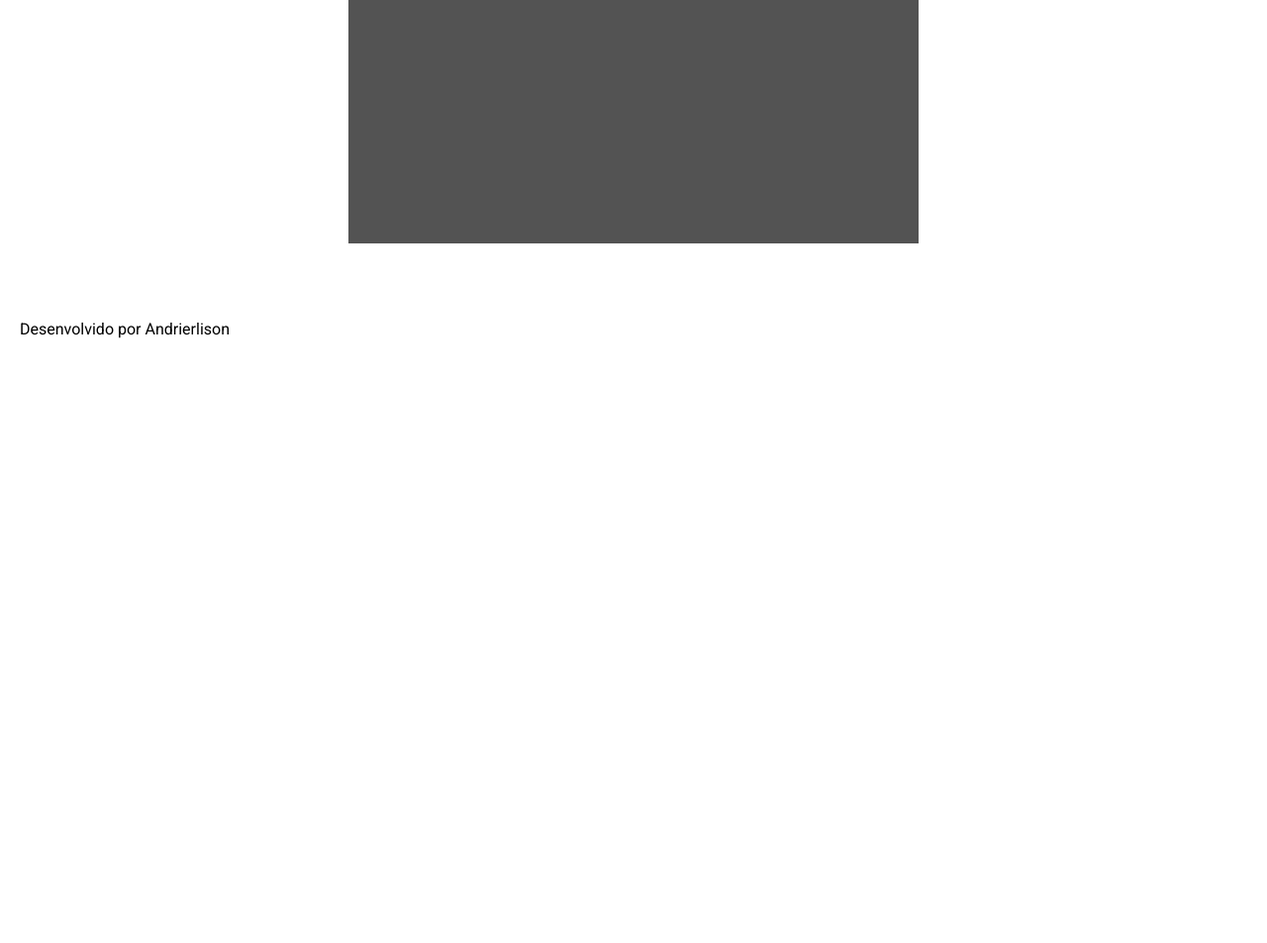
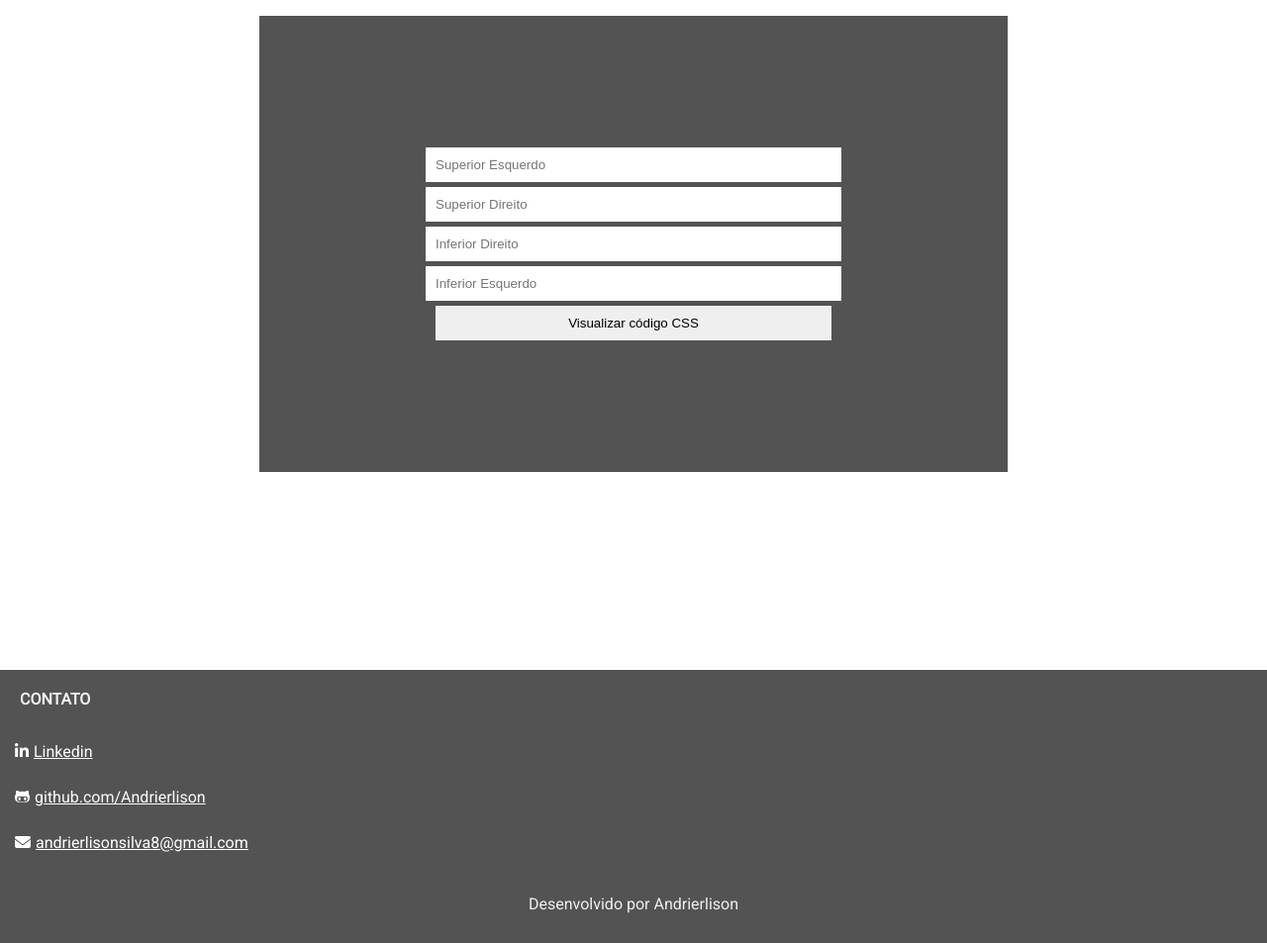
Before and after one commit to Andrierlison/radius-border-viewer, a plain HTML site: page index.html in a window 1280 px wide. Shown: the part 438-1391 px from the top of the page at 99% size. Before the commit the page ends 800 px from the top, so only its background shows below. Drawn offline with Linux system fonts and the light colour scheme.

Commit message:
Adição da área de contatos e correção do tamanho da div

```diff
--- /dev/null
+++ b/css/styles.css
@@ -0,0 +1,74 @@
+* {
+  padding: 0px;
+  margin: 0px;
+}
+
+body {
+  width: 100%;
+  height: 100%;
+  font-family: "Roboto", sans-serif;
+}
+
+header {
+  background-color: #535353;
+  color: #ffffff;
+}
+
+header h1 {
+  padding: 10%;
+}
+main {
+  margin: 20vh auto;
+}
+main div {
+  background-color: #535353;
+  display: block;
+  width: 50%;
+  max-width: 500px;
+  height: auto;
+  max-height: 500px;
+  margin: 20px auto;
+  padding: 10%;
+}
+
+main button,
+input {
+  padding: 10px;
+  margin: 5px auto;
+  display: block;
+  width: 80%;
+  border: none;
+}
+
+#codigo {
+  color: #000000;
+  text-align: center;
+  padding: 10px;
+  margin: 5px;
+}
+
+footer {
+  background-color: #535353;
+  color: #f1f1f1;
+}
+
+footer p {
+  text-align: center;
+  padding: 30px;
+}
+
+footer a {
+  color: #ffffff;
+}
+
+footer i {
+  padding: 5px;
+}
+
+footer h4 {
+  padding: 10px;
+}
+
+footer li {
+  padding: 10px;
+}
--- a/estilos/estilos.css
+++ /dev/null
@@ -1,42 +0,0 @@
-* {
-	padding:0px;
-	margin:0px;
-}
-body {
-	width:100%;
-	height:100%;
-	font-family: "Roboto", sans-serif;
-}
-header {
-	background-color: #535353;
-	color: #ffffff;
-}
-header h1 {
-	padding:30px;
-}
-main div {
-	background-color:#535353;
-	display:block;
-	width:40vh;
-	height:40vh;
-	margin:10px auto;
-	padding:10%;
-}
-main button, input {
-	padding: 10px;
-	margin: 5px auto;
-	display: block;
-	width: auto;
-	border: none;
-}
-#codigo {
-	color: #f1f1f1;
-	text-align: center;
-	padding: 10px;
-	margin: 5px;
-}
-footer {
-	position: absolute;
-	bottom: 0px;
-	padding: 20px;
-}
--- a/index.html
+++ b/index.html
@@ -4,8 +4,10 @@
 		<title>Border Radius</title>
 		<meta charset="utf-8">
 		<meta name="viewport" content="width=device-width, initial-scale=1.0">
-		<link rel="stylesheet" href="./estilos/estilos.css">
+		<link rel="stylesheet" href="css/styles.css">
 		<link rel="stylesheet" href="https://fonts.googleapis.com/css?family=Roboto&display=swap">
+				<script src="https://kit.fontawesome.com/57ded0e204.js" crossorigin="anonymous"></script>
+
 	</head>
 	<body>
 		<header>
@@ -18,13 +20,21 @@
 				<input value="" type="number" id="inferiorDireito" placeholder="Inferior Direito">
 				<input value="" type="number" id="inferiorEsquerdo" placeholder="Inferior Esquerdo">
 				<button onclick="visualizar()">Visualizar código CSS</button>
-
-				<p id="codigo"></p>
 			</div>
+			<p id="codigo"></p>
 		</main>
+		</footer>
 		<footer>
-			<p>Desenvolvido por Andrierlison</p>
+		  <ul>
+		    <li>
+		      <h4>CONTATO</h4>
+		    </li>
+		    <li><a href="https://www.linkedin.com/in/andrierlison-da-silva-916775190/" target="_blank"><i class="fab fa-linkedin-in"></i>Linkedin</a></li>
+		    <li><a href="https://github.com/Andrierlison" target="_blank"><i class="fab fa-github-alt"></i>github.com/Andrierlison</a></li>
+		    <li><a href="mailto:andrierlisonsilva8@gmail.com"><i class="fas fa-envelope"></i>andrierlisonsilva8@gmail.com</a></li>
+		  </ul>
+		  <p>Desenvolvido por Andrierlison</p>
 		</footer>
-		<script src="./scripts/javascript.js"></script>
+		<script src="./js/to_view.js"></script>
 	</body>
 </html>
```
Also changed, not shown: js/to_view.js (renamed from scripts/javascript.js).
